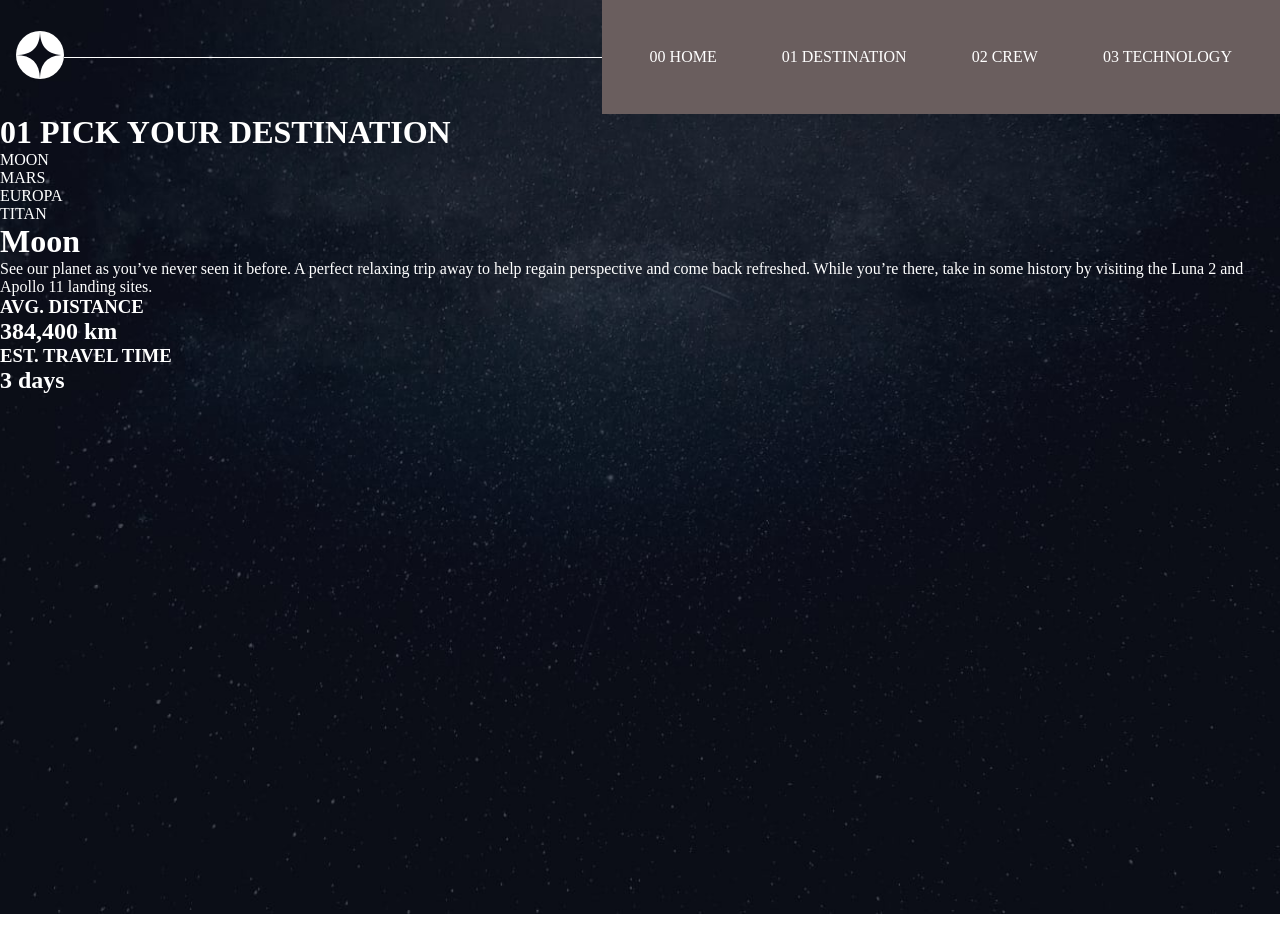
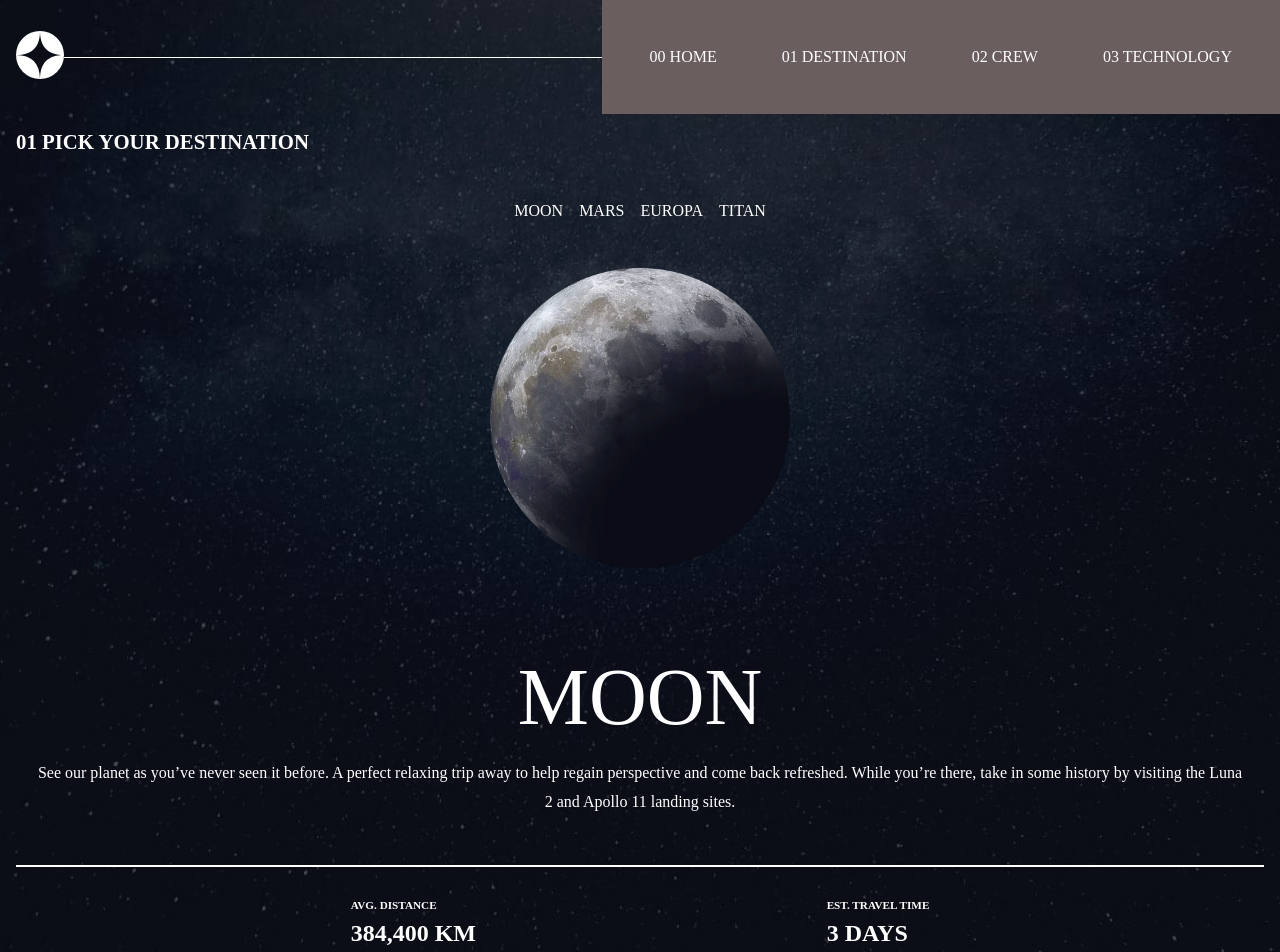
Before and after one commit to SanazBHMN/space-tourism, a React (Vite) app: page /destination/moon in a window 1280 px wide. Shown: the top 952 px of the page. Before the commit the page ends 914 px from the top, so only its background shows below. Built offline with nearby package versions, Linux system fonts and the light colour scheme.

Commit message:
Completer destination styles

```diff
--- a/src/components/templates/DestinationTemplate.jsx
+++ b/src/components/templates/DestinationTemplate.jsx
@@ -1,18 +1,26 @@
 function DestinationTemplate({ destination }) {
   const { name, images, description, distance, travel } = destination;
+
   return (
-    <div>
-      <h1>{name}</h1>
-      <p>{description}</p>
-      <div>
-        <h3>AVG. DISTANCE</h3>
-        <h2>{distance}</h2>
+    <main className="content-container">
+      <div className="content-img">
+        <img src={images.webp} alt={name} />
       </div>
-      <div>
-        <h3>EST. TRAVEL TIME</h3>
-        <h2>{travel}</h2>
+      <div className="content">
+        <h1 className="content__title">{name}</h1>
+        <p className="content__description">{description}</p>
+        <div className="content--details">
+          <div className="content--details__left">
+            <h3 className="content--details__title">AVG. DISTANCE</h3>
+            <h2 className="content--details__data">{distance}</h2>
+          </div>
+          <div className="content--details__right">
+            <h3 className="content--details__title">EST. TRAVEL TIME</h3>
+            <h2 className="content--details__data">{travel}</h2>
+          </div>
+        </div>
       </div>
-    </div>
+    </main>
   );
 }
 
--- a/src/pages/destination/DestinationPage.jsx
+++ b/src/pages/destination/DestinationPage.jsx
@@ -11,8 +11,6 @@ function DestinationPage() {
     (dest) => dest.name.toLowerCase() === name.toLowerCase()
   );
 
-  console.log(destination);
-
   return destination ? <DestinationTemplate destination={destination} /> : null;
 }
 
--- a/src/pages/destination/destination-page.scss
+++ b/src/pages/destination/destination-page.scss
@@ -1,3 +1,53 @@
 .destination-container {
-  height: 100vh;
+  padding: 1rem;
+  ul {
+    display: flex;
+    justify-content: center;
+    align-items: center;
+    gap: 1rem;
+    margin: 3rem 0;
+  }
+  h1 {
+    font-size: 1.3em;
+  }
+  .content-container {
+    display: grid;
+    grid-gap: 3rem;
+    place-items: center;
+    margin-top: 3rem;
+    .content-img {
+      width: 300px;
+      img {
+        width: 100%;
+      }
+    }
+    .content {
+      text-align: center;
+      padding: 2rem 0;
+      &__title {
+        font-size: 5em;
+        font-weight: 200;
+        text-transform: uppercase;
+      }
+      &__description {
+        padding: 1rem 1rem 3rem 1rem;
+        border-bottom: 2px solid white;
+        line-height: 1.8;
+      }
+      .content--details {
+        margin-top: 2rem;
+        display: flex;
+        justify-content: space-evenly;
+        gap: 1rem;
+        text-align: left;
+        text-transform: uppercase;
+        &__title {
+          font-size: 0.7em;
+        }
+        &__data {
+          margin-top: 0.6rem;
+        }
+      }
+    }
+  }
 }
```
